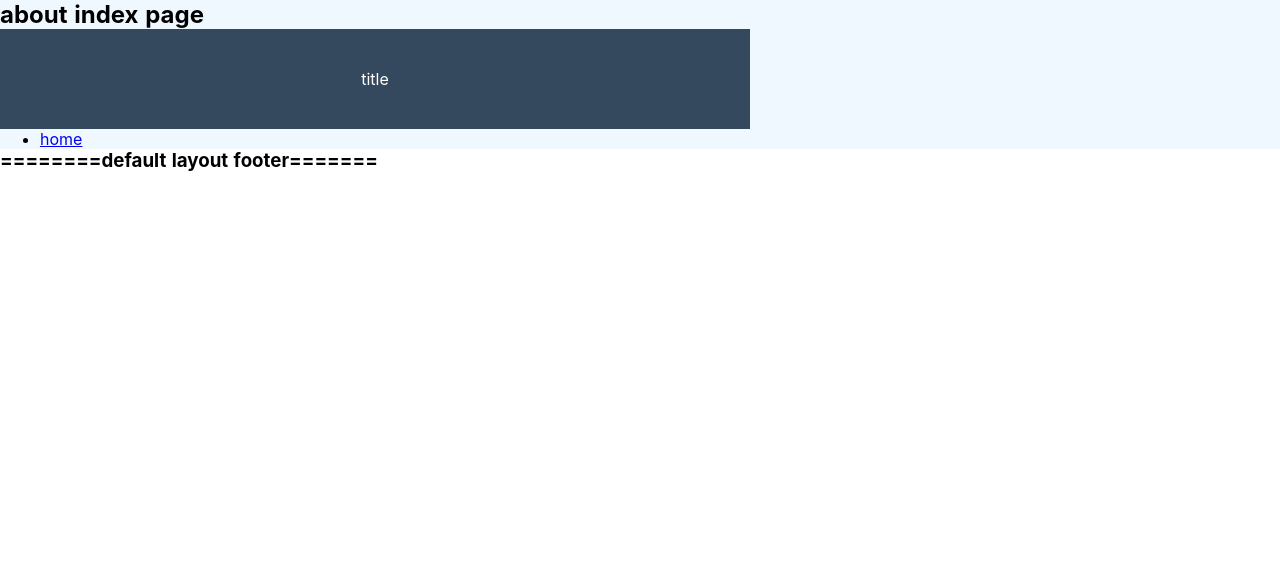
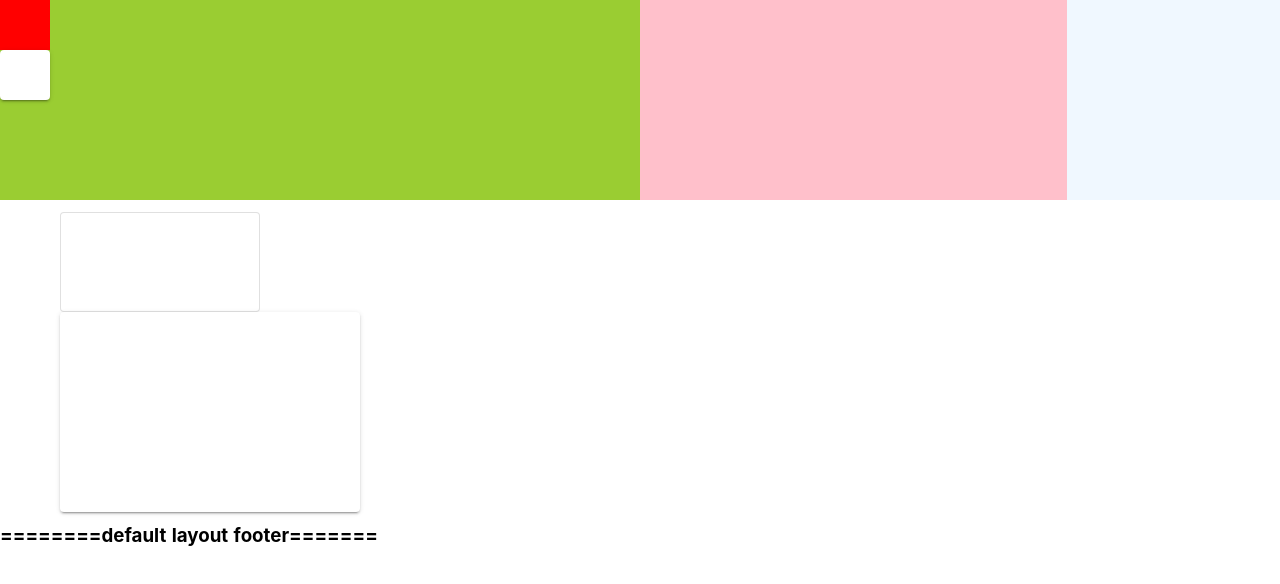
Before and after one commit to xiongben/NuxtDemo, a Nuxt app: page /about in a window 1280 px wide. Shown: the top 584 px of the page. Built offline with nearby package versions, Linux system fonts and the light colour scheme.

Commit message:
[add] vuetify demo

```diff
--- a/nuxt.config.js
+++ b/nuxt.config.js
@@ -24,7 +24,7 @@ module.exports = {
 
   modules: [
     '@nuxtjs/axios',
-    '@nuxtjs/proxy'
+    '@nuxtjs/proxy',
   ],
   proxy: [
     ['/apis', { target: 'https://suggest.taobao.com/', pathRewrite: { '^/apis': '/' } }]
@@ -32,6 +32,10 @@ module.exports = {
   plugins: [
     '~/plugins/components.js'
   ],
+  buildModules: [
+    '@nuxtjs/vuetify'
+  ],
+
   /*
   ** Build configuration
   */
--- a/package.json
+++ b/package.json
@@ -19,6 +19,7 @@
   },
   "devDependencies": {
     "@nuxt/types": "^2.14.5",
+    "@nuxtjs/vuetify": "^1.11.2",
     "axios": "^0.21.1",
     "babel-eslint": "^10.0.1",
     "eslint": "^4.19.1",
--- a/pages/about/index.vue
+++ b/pages/about/index.vue
@@ -1,27 +1,75 @@
 <template>
-  <div class="box">
-    <h2>about index page</h2>
-    <div class="head">title</div>
-    <ul>
-      <li><a href="/">home</a></li>
-    </ul>
-  </div>
+  <v-content>
+<!--     <v-btn color="#77d3d8" depressed loading width="200">anniu</v-btn>-->
+     <div class="box">
+       <v-layout>
+         <v-flex xs6 class="box1">
+            <div class="box3 ma-4"></div>
+           <v-card class="mt-12" color="blue" width="50px" height="50px"></v-card>
+         </v-flex>
+         <v-flex xs4 class="box2">
+
+         </v-flex>
+       </v-layout>
+     </div>
+    <v-container>
+      <v-flex>
+        <div>
+          <v-card
+            class="mx-auto"
+            height="100"
+            max-width="200"
+            outlined
+          ></v-card>
+          <v-card
+            class="mt-n12 mx-auto"
+            elevation="12"
+            height="200"
+            max-width="300"
+          ></v-card>
+        </div>
+      </v-flex>
+    </v-container>
+
+  </v-content>
 </template>
 
 <script>
+
 export default {
   // components: {
   //   TestButton
   // }
   name: "About",
-
+  data: () => ({
+    images: [
+      'https://cdn.vuetifyjs.com/images/carousel/squirrel.jpg',
+      'https://cdn.vuetifyjs.com/images/carousel/sky.jpg',
+      'https://cdn.vuetifyjs.com/images/carousel/bird.jpg',
+      'https://cdn.vuetifyjs.com/images/carousel/planet.jpg'
+    ]
+  })
 }
 </script>
 
 <style scoped>
+
   .box{
-    width: 100%;
+    height: 200px;
     background: aliceblue;
+  }
+  .box1{
+    height: 200px;
+    background: yellowgreen;
+  }
+  .box2{
+    height: 200px;
+    background: pink;
+  }
+  .box3{
+    width: 50px;
+    height: 50px;
+    background: red;
   }
   .head{
     width: 3.75rem;
--- a/pages/article/index.vue
+++ b/pages/article/index.vue
@@ -1,7 +1,7 @@
 <template>
   <div class="box">
-    <h2>article index page</h2>
-    <div class="head">title</div>
+
+
     <TestButton/>
     <ul>
       <li v-for="(todo, index) in todos" :key="index">
--- a/pages/news/index.vue
+++ b/pages/news/index.vue
@@ -8,5 +8,28 @@
       <li><nuxt-link :to="{name:'news-id',params:{id:222}}">news2</nuxt-link></li>
       <li><a href="/news/333fff">news3</a></li>
     </ul>
+    <v-row class="text-center" justify="center">
+      <v-col
+        cols="12"
+        md="3"
+      >
+        <div
+          class="pa-4 secondary text-no-wrap rounded-pill"
+        >
+          .rounded-pill
+        </div>
+      </v-col>
+
+      <v-col
+        cols="12"
+        md="3"
+      >
+        <div
+          class="pa-7 secondary rounded-circle d-inline-block"
+        ></div>
+
+        <div>.rounded-circle</div>
+      </v-col>
+    </v-row>
   </div>
 </template>
```
Also changed, not shown: 1 other file (tests, documents, lock files or other folders).
